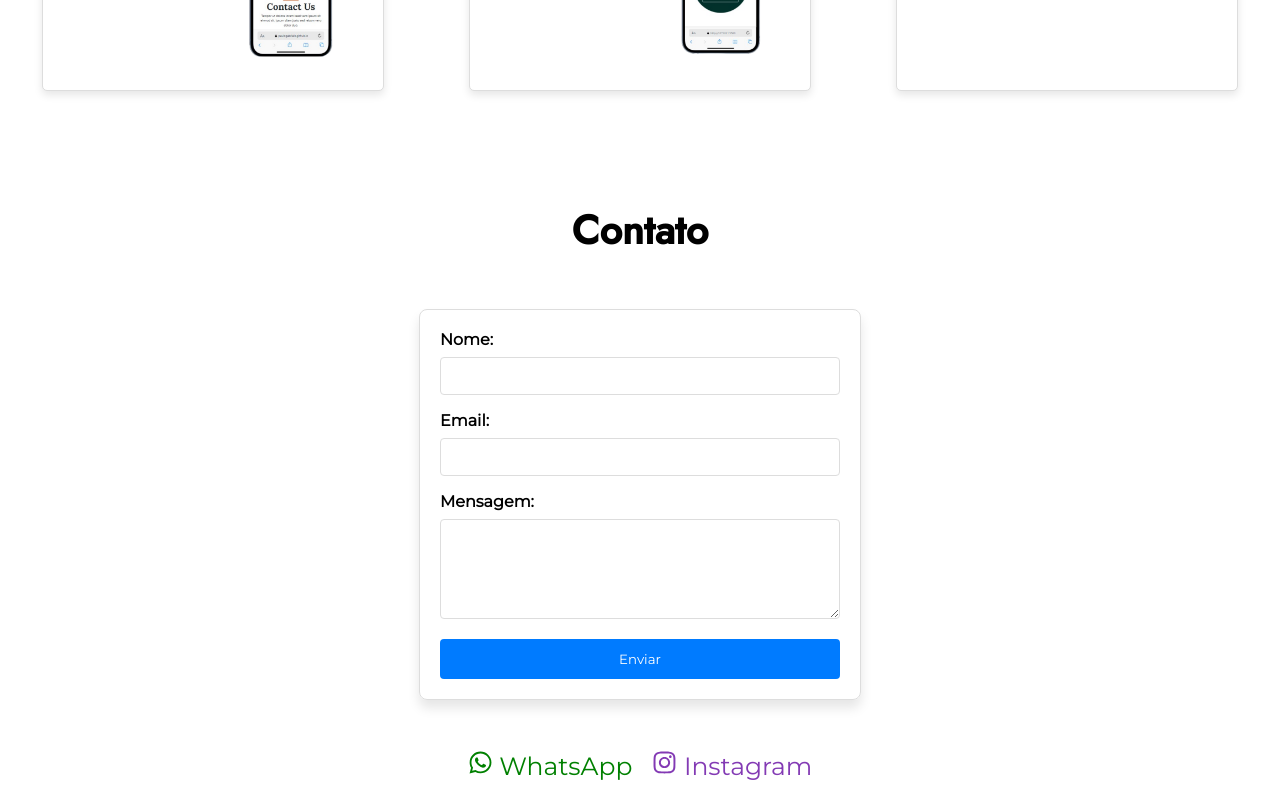
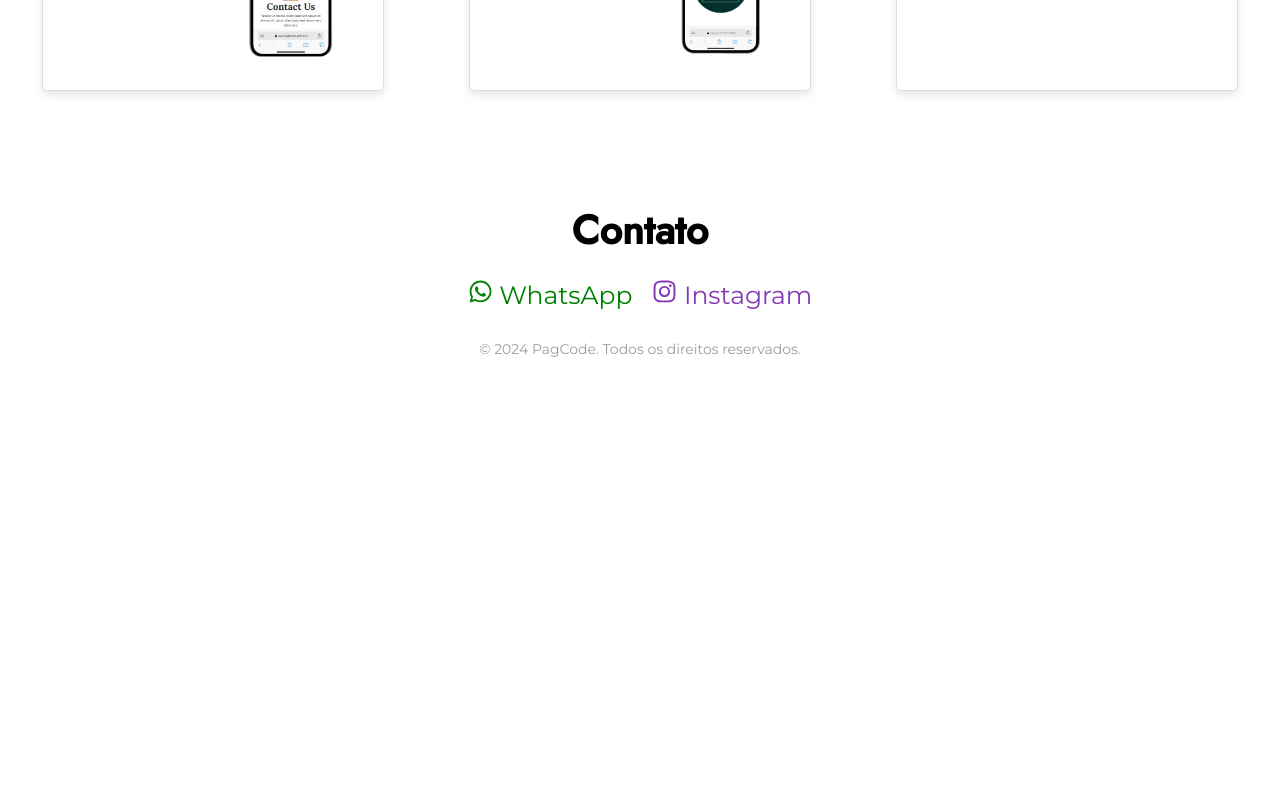
Before and after one commit to PauloGabrielB/PagCode, a React (Vite) app: page / in a window 1280 px wide. Shown: the part 2000-2797 px from the top of the page. After the commit the page ends 2370 px from the top, so only its background shows below. Built offline with nearby package versions, Linux system fonts and the light colour scheme.

Commit message:
debugando 02

```diff
--- a/src/Components/Contact.jsx
+++ b/src/Components/Contact.jsx
@@ -1,78 +1,14 @@
-import React, { useState } from 'react';
-import emailjs from '@emailjs/browser'
+
 import { FaWhatsapp, FaInstagram } from "react-icons/fa";
 
 
 function Formulario() {
-  // Declara variáveis de estado para os campos do formulário
-  const [nome, setNome] = useState('');
-  const [email, setEmail] = useState('');
-  const [mensagem, setMensagem] = useState('');
-  React.useState();
 
-  function sendEmail(e){
-    e.preventDefault();
-
-    if(nome === '' || email === '' || mensagem === ''){
-      alert('Preencha todos os campos !');
-      return;
-    }
-
-    const templateParams = {
-      from_name : nome,
-      message: mensagem,
-      email: email
-    }
-
-    emailjs.send('service_m1ve454', 'template_hjku15w', templateParams, 'XDNdIaWb3KTwEvdIB')
-    .then((response) => {
-      console.log('Email Enviado', response.status, response.text)
-      setEmail('')
-      setMensagem('')
-      setNome('')
-    }, (err) => {
-      console.log('Erro ao Enviar', err)
-    })
-
-  }
 
   return (
     <>
     <section id='contato' className='Contato'>
     <h1 className="contato-h1">Contato</h1>
-    <form className='form-container' onSubmit={sendEmail}>
-      <div>
-        <label htmlFor="nome">Nome:</label>
-        <input
-          className='nome-input'
-          type="text"
-          id="nome"
-          value={nome}
-          onChange={(event) => setNome(event.target.value)}
-        />
-      </div>
-      <div>
-        <label htmlFor="email">Email:</label>
-        <input
-          className='email-input'
-          type="email"
-          id="email"
-          value={email}
-          onChange={(event) => setEmail(event.target.value)}
-        />
-      </div>
-      <div>
-        <label htmlFor="mensagem">Mensagem:</label>
-        <textarea
-          className='textarea'
-          id="mensagem"
-          value={mensagem}
-          onChange={(event) => setMensagem(event.target.value)}
-        />
-      </div>
-      <button type="submit">Enviar</button>
-    </form>
-
     <div className="social-icons">
         <a className='wsp-ico' target='blank' href="https://api.whatsapp.com/send?phone=5585991856914">
         <FaWhatsapp /> WhatsApp
```
